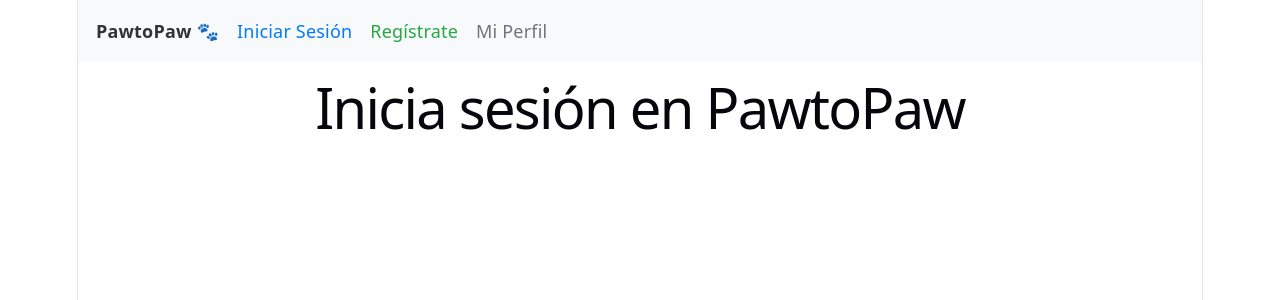
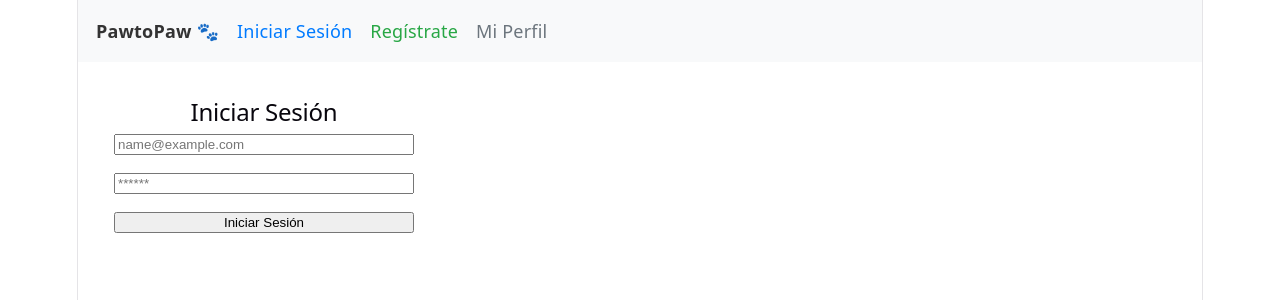
Before and after one commit to Alexandrailp/pawtopaw-frontend, a React (Vite) app: page /login in a window 1280 px wide. Shown: the top 300 px of the page. Built offline with nearby package versions, Linux system fonts and the light colour scheme.

Commit message:
Se configuran Hooks y redirección programática

```diff
--- a/src/views/Login.jsx
+++ b/src/views/Login.jsx
@@ -1,3 +1,39 @@
+import { useState, useContext } from 'react';
+import { useNavigate } from 'react-router-dom';
+import { UserContext } from '../context/UserContext';
+
 export default function Login() {
-  return <h1>Inicia sesión en PawtoPaw</h1>;
+  const [email, setEmail] = useState('');
+  const [password, setPassword] = useState('');
+  const { setUser } = useContext(UserContext);
+  const navigate = useNavigate();
+
+  const handleSubmit = (e) => {
+    e.preventDefault();
+    if (!email || !password) return alert('Completa todos los campos');
+
+    setUser({ email });
+    navigate('/perfil');
+  };
+
+  return (
+    <div style={{ padding: '2rem', maxWidth: '300px' }}>
+      <h2>Iniciar Sesión</h2>
+      <form onSubmit={handleSubmit} style={{ display: 'flex', flexDirection: 'column', gap: '1rem' }}>
+        <input
+          type="email"
+          placeholder="name@example.com"
+          value={email}
+          onChange={(e) => setEmail(e.target.value)}
+        />
+        <input
+          type="password"
+          placeholder="******"
+          value={password}
+          onChange={(e) => setPassword(e.target.value)}
+        />
+        <button type="submit">Iniciar Sesión</button>
+      </form>
+    </div>
+  );
 }
--- a/src/views/Perfil.jsx
+++ b/src/views/Perfil.jsx
@@ -1,3 +1,25 @@
+import { useContext } from 'react';
+import { UserContext } from '../context/UserContext';
+import { Navigate, useNavigate } from 'react-router-dom';
+
 export default function Perfil() {
-  return <h1>Perfil de usuario</h1>;
+  const { user, setUser } = useContext(UserContext);
+  const navigate = useNavigate();
+
+  if (!user) {
+    return <Navigate to="/login" />;
+  }
+
+  const handleLogout = () => {
+    setUser(null);
+    navigate('/');
+  };
+
+  return (
+    <div style={{ padding: '2rem' }}>
+      <h2>Mi Perfil</h2>
+      <p>Bienvenido: {user.email}</p>
+      <button onClick={handleLogout}>Cerrar Sesión</button>
+    </div>
+  );
 }
```
